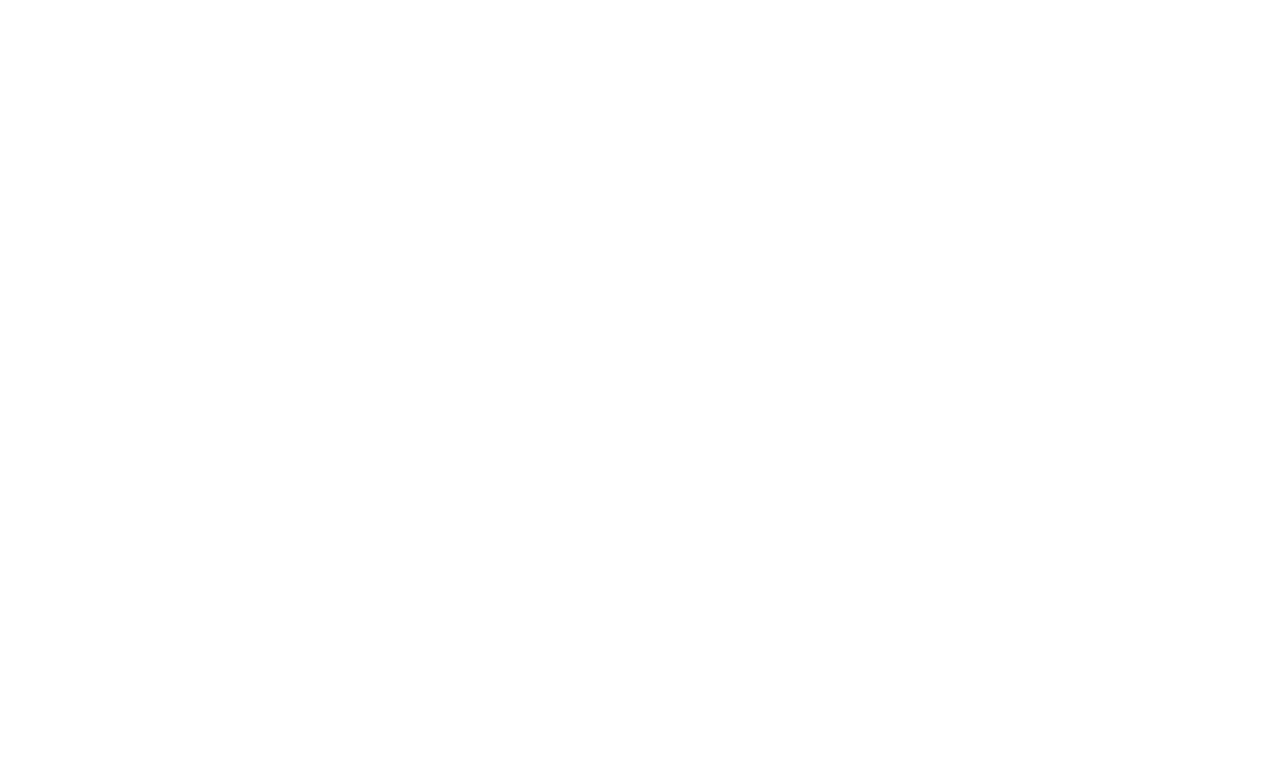
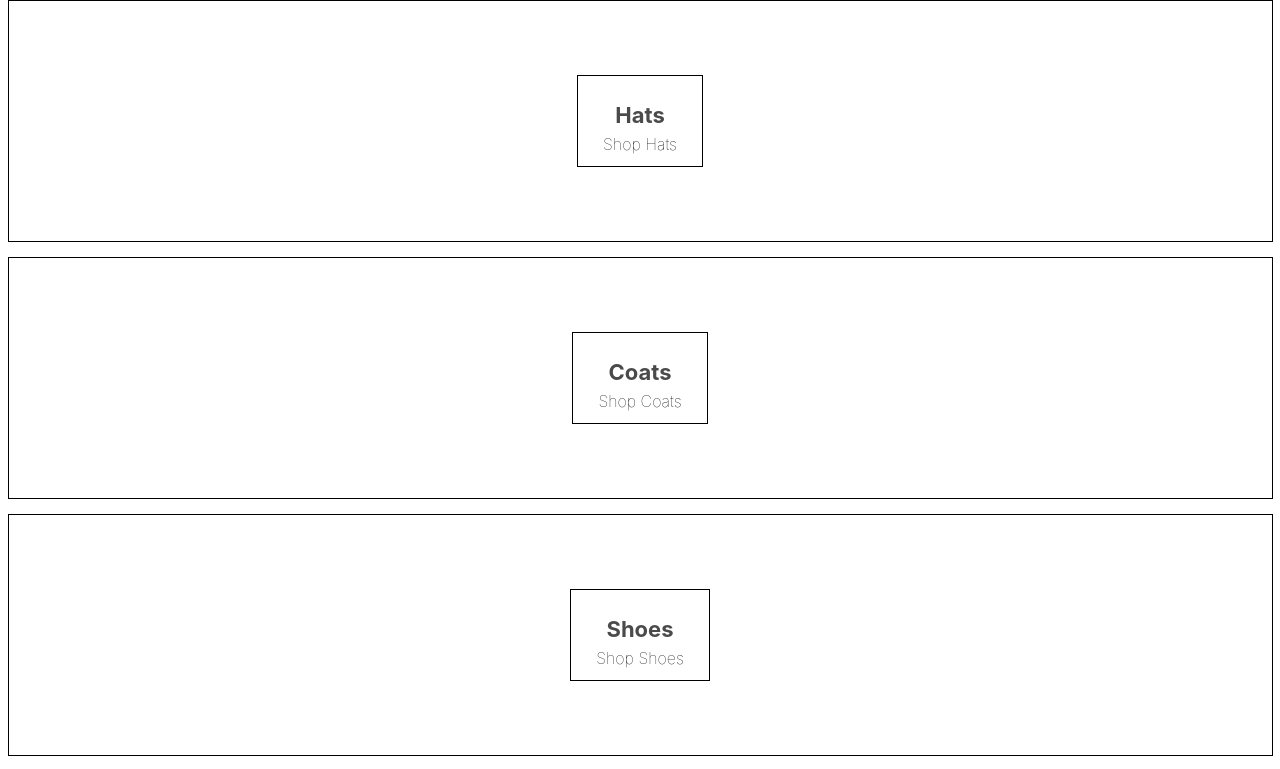
Before and after one commit to necastle88/castle-clothing, a React (Create React App) app: page / in a window 1280 px wide. Shown: the top 769 px of the page. Built offline with nearby package versions, Linux system fonts and the light colour scheme.

Commit message:
style: styles for homePage
Created sass styling for the homepage. The home page now
contains row of five boxes with titles and sub titles in a separate
box.

```diff
--- a/package.json
+++ b/package.json
@@ -6,6 +6,7 @@
     "@testing-library/jest-dom": "^4.2.4",
     "@testing-library/react": "^9.3.2",
     "@testing-library/user-event": "^7.1.2",
+    "node-sass": "^4.14.0",
     "react": "^16.13.1",
     "react-dom": "^16.13.1",
     "react-scripts": "3.4.1"
--- a/src/App.js
+++ b/src/App.js
@@ -1,10 +1,11 @@
 import React from 'react';
+import HomePage from './HomePage';
 import './App.css';
 
 function App() {
   return (
-    <div className="App">
-
+    <div>
+      <HomePage />
     </div>
   );
 }
--- a/src/hompage.js
+++ b/src/HomePage.js
@@ -1,4 +1,5 @@
 import React from 'react';
+import './homePage.styles.scss'
 
 const HomePage = () => {
   return (
--- /dev/null
+++ b/src/homePage.styles.scss
@@ -0,0 +1,54 @@
+.homepage {
+  display: flex;
+  flex-direction: column;
+  align-items: center;
+  padding: 20px 80px;
+}
+
+.directory-menu {
+  width: 100%;
+  display: flex;
+  flex-wrap: wrap;
+  justify-content: space-between;
+}
+
+.menu-item {
+  min-width: 30%;
+  height: 240px;
+  flex: 1 1 auto;
+  display: flex;
+  align-items: center;
+  justify-content: center;
+  border: 1px solid black;
+  margin: 0 7.5px 15px;
+
+  &:first-child {
+    margin-right: 7.5px;
+  }
+
+  &:last-child {
+    margin-left: 7.5px;
+  }
+
+  .content {
+    height: 90px;
+    padding: 0 25px;
+    display: flex;
+    flex-direction: column;
+    align-items: center;
+    justify-content: center;
+    border: 1px solid black;
+
+    .title {
+      font-weight: bold;
+      margin-bottom: 6px;
+      font-size: 22px;
+      color: #4a4a4a;
+    }
+
+    .subtitle {
+      font-weight: lighter;
+      font-size: 16px;
+    }
+  }
+}
```
Also changed, not shown: 1 other file (tests, documents, lock files or other folders).
